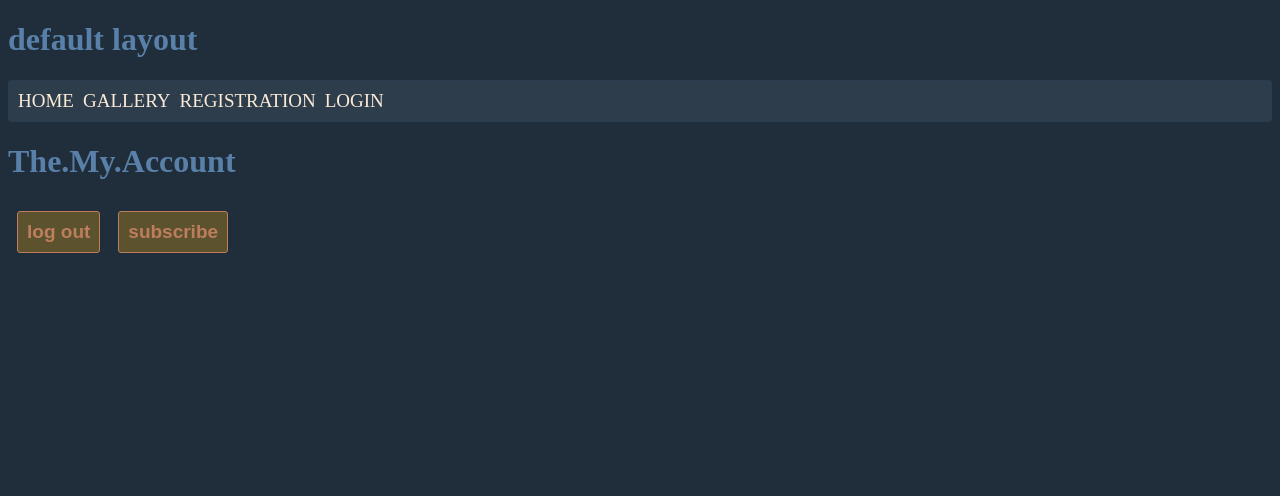
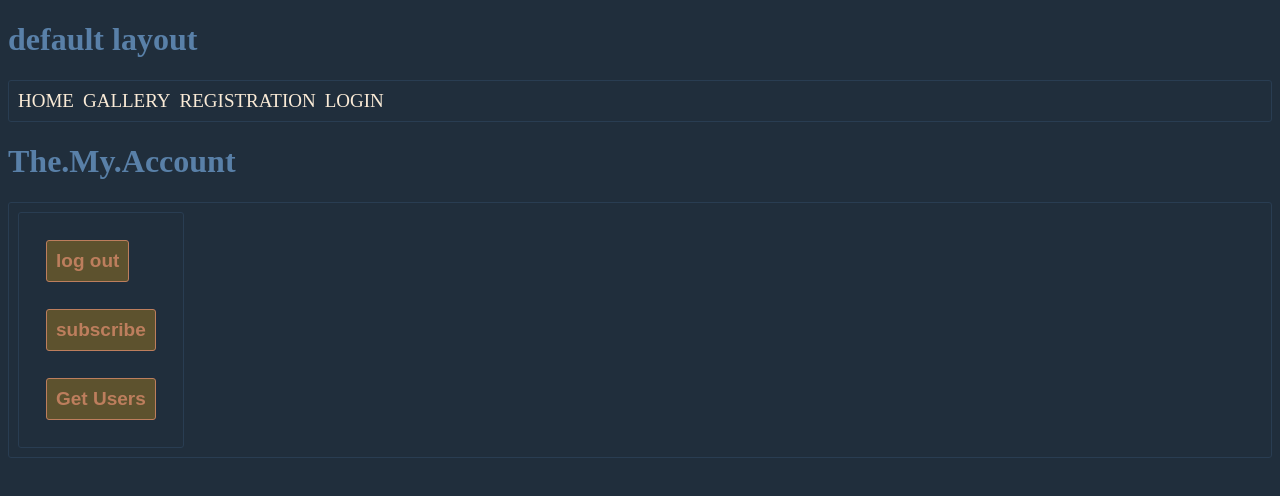
Before and after one commit to alyxmomsen/pretty-nuxt-app, a Nuxt app: page /account in a window 1280 px wide. Shown: the top 496 px of the page. Built offline with nearby package versions, Linux system fonts and the light colour scheme; no server answers.

Commit message:
implement a delete user logic

```diff
--- a/assets/styles/css/main.css
+++ b/assets/styles/css/main.css
@@ -30,37 +30,9 @@ body {
 .regular-wrapper {
   border: 1px solid #293d52;
   border-radius: 3px;
-  background-color: #2e3d4b;
+  /* background-color: #2e3d4b; */
   padding: 9px;
 }
-
-/* ============================= */
-
-.main-menu {
-  display: flex;
-  gap: 9px;
-  padding: 9px;
-  /* color: aliceblue; */
-}
-
-.main-menu a {
-  font-size: 19px;
-  text-transform: uppercase;
-  text-decoration: none;
-}
-
-.main-menu a:link {
-  color: antiquewhite;
-}
-
-.main-menu a:visited {
-  color: antiquewhite;
-}
-.main-menu a:hover {
-  color: #5980a8;
-}
-
-/* =============================== */
 
 form {
   display: flex;
@@ -156,4 +128,34 @@ button {
   background-color: #202e3c;
   border: 1px solid #314152;
   color: #314152;
+  cursor: default;
 }
+
+/* ============================= */
+/* main menu */
+
+.main-menu {
+  display: flex;
+  gap: 9px;
+  padding: 9px;
+  /* color: aliceblue; */
+}
+
+.main-menu a {
+  font-size: 19px;
+  text-transform: uppercase;
+  text-decoration: none;
+}
+
+.main-menu a:link {
+  color: antiquewhite;
+}
+
+.main-menu a:visited {
+  color: antiquewhite;
+}
+.main-menu a:hover {
+  color: #5980a8;
+}
+
+/* =============================== */
--- a/components/AccauntControlPanel/index.vue
+++ b/components/AccauntControlPanel/index.vue
@@ -7,28 +7,33 @@ function onclick() {
 }
 
 const props = defineProps({
-  // onDescribe:{
-  //     type:
-  // }
-
   ifNotificationIs: {
     type: Boolean,
+    required:true ,
   },
+  ifUsersLoading: {
+    type:Boolean ,
+    required:true ,
+  }
 });
 </script>
 
 <template>
-  <div>
+  <div class="flex flex-col">
     <button @click="onclick">log out</button>
     <button
       :disabled="!ifNotificationIs"
       :class="ifNotificationIs ? '' : 'btn-held'"
-      :style="!ifNotificationIs ? { cursor: 'default' } : ''"
       @click="$emit('describe', null)"
     >
       subscribe
     </button>
+    <button
+      :class="!ifUsersLoading ? '' : 'btn-held'"
+      :disabled="ifUsersLoading ? true : false"
+      @click="$emit('getUsers')"
+    >
+      Get Users
+    </button>
   </div>
 </template>
-
-<style scoped></style>
--- /dev/null
+++ b/components/accaunt/UsersList/index.vue
@@ -0,0 +1,29 @@
+<template>
+  <div v-if="$props.usersList.length" class="regular-wrapper flex wrap">
+    <div class="regular-wrapper m-9" clas v-for="user of $props.usersList">
+      <div>{{ user.id }}</div>
+      <div>{{ user.username }}</div>
+      <div>{{ user.email }}</div>
+      <div>{{ user.password }}</div>
+      <button @click="$emit('delete_user', user.id)">delete user</button>
+    </div>
+  </div>
+</template>
+
+<script setup lang="ts">
+interface User {
+  id: string;
+  username: string;
+  email: string;
+  password: string;
+}
+
+const props = defineProps({
+  usersList: {
+    type: Array<User>,
+    required: true,
+  },
+});
+</script>
+
+<style scoped></style>
--- a/pages/account/index.vue
+++ b/pages/account/index.vue
@@ -1,4 +1,18 @@
 <script setup lang="ts">
+const ifUsersLoading = ref(false);
+const ifUsersLoaded = ref(false);
+
+// AxiosError
+
+const baseURL = "http://localhost:3001";
+
+interface User {
+  id: string;
+  username: string;
+  email: string;
+  password: string;
+}
+
 interface ResponsePayloadDataType<T = any> {
   status: boolean;
   message: string;
@@ -22,6 +36,8 @@ import axios, { Axios, AxiosError } from "axios";
 const ifNotify = ref(true);
 const notifications = ref<string[]>([]);
 
+const users = ref<User[]>([]);
+
 async function subscribe() {
   ifNotify.value = false;
 
@@ -29,7 +45,7 @@ async function subscribe() {
   try {
     const response = await axios.post<
       ResponsePayloadDataType<{ username: string }>
-    >("http://localhost:3001/api/notifications");
+    >(`${baseURL}/api/notifications`);
 
     const data = response.data;
 
@@ -49,31 +65,105 @@ async function subscribe() {
 }
 
 // onMounted(sendSubscribe);
-// navigateTo('/');
 
 const title = computed(() => useMyUtils().prettyText("the my account"));
 
-// const notyfication = computed()
+async function deleteUser(method: "get" | "post" | "delete", endpoint: string , userId:string) {
+  ifUsersLoading.value = true;
 
-// checkIfAuth();
-// console.log('isAuth' , isAuth.value);
+  const token = localStorage.getItem("my_access_token");
 
-// if(!isAuth.value) {
+  // console.log({token});
 
-//     navigateTo('/');
-// }
+  try {
+    const response = await axios.delete<ResponsePayloadDataType<User[]>>(
+      `${baseURL}/${endpoint}?userId=${userId}` ,
+      {
+        headers: {
+          Authorization: token,
+        },
+      },
+    );
 
-function a() {
-  alert();
+    if (response.data.payload) {
+      const responsedContentData = response.data.payload.content.data;
+
+      users.value = [...responsedContentData];
+    }
+    else {
+
+        console.log(response.data.message);
+
+    }
+
+  } catch (e) {
+    const error = e as AxiosError<ResponsePayloadDataType<any>>;
+
+    const response = error.response;
+
+    if (response) {
+      const message = response.data.message;
+      console.log({ message });
+    }
+  }
+
+  ifUsersLoading.value = false;
+}
+
+async function getUsers(method: "get" | "post" | "delete", endpoint: string) {
+  ifUsersLoading.value = true;
+
+  const token = localStorage.getItem("my_access_token");
+
+  // console.log({token});
+
+  try {
+    const response = await axios[method]<ResponsePayloadDataType<User[]>>(
+      `${baseURL}/${endpoint}`,
+      {
+        headers: {
+          Authorization: token,
+        },
+      },
+    );
+
+    if (response.data.payload) {
+      const responsedContentData = response.data.payload.content.data;
+
+      users.value = [...responsedContentData];
+    }
+  } catch (e) {
+    const error = e as AxiosError<ResponsePayloadDataType<any>>;
+
+    const response = error.response;
+
+    if (response) {
+      const message = response.data.message;
+      console.log({ message });
+    }
+  }
+
+  ifUsersLoading.value = false;
+}
+
+function test(value: any) {
+  alert(JSON.stringify(value));
 }
 </script>
 
 <template>
   <h1>{{ title }}</h1>
-  <AccauntControlPanel
-    v-on:describe="subscribe"
-    :if-notification-is="ifNotify"
-  />
+  <div class="regular-wrapper flex">
+    <div class="regular-wrapper">
+      <AccauntControlPanel
+        v-on:describe="subscribe"
+        v-on:getUsers="getUsers('get', 'api/users')"
+        :if-notification-is="ifNotify"
+        :if-users-loading="ifUsersLoading"
+      />
+    </div>
+    <AccauntUsersList v-on:delete_user="deleteUser('delete' , 'api/users' , $event)" :users-list="users" />
+  </div>
   <Notifycations v-if="notifications.length" :notifications="notifications" />
 </template>
 
```
